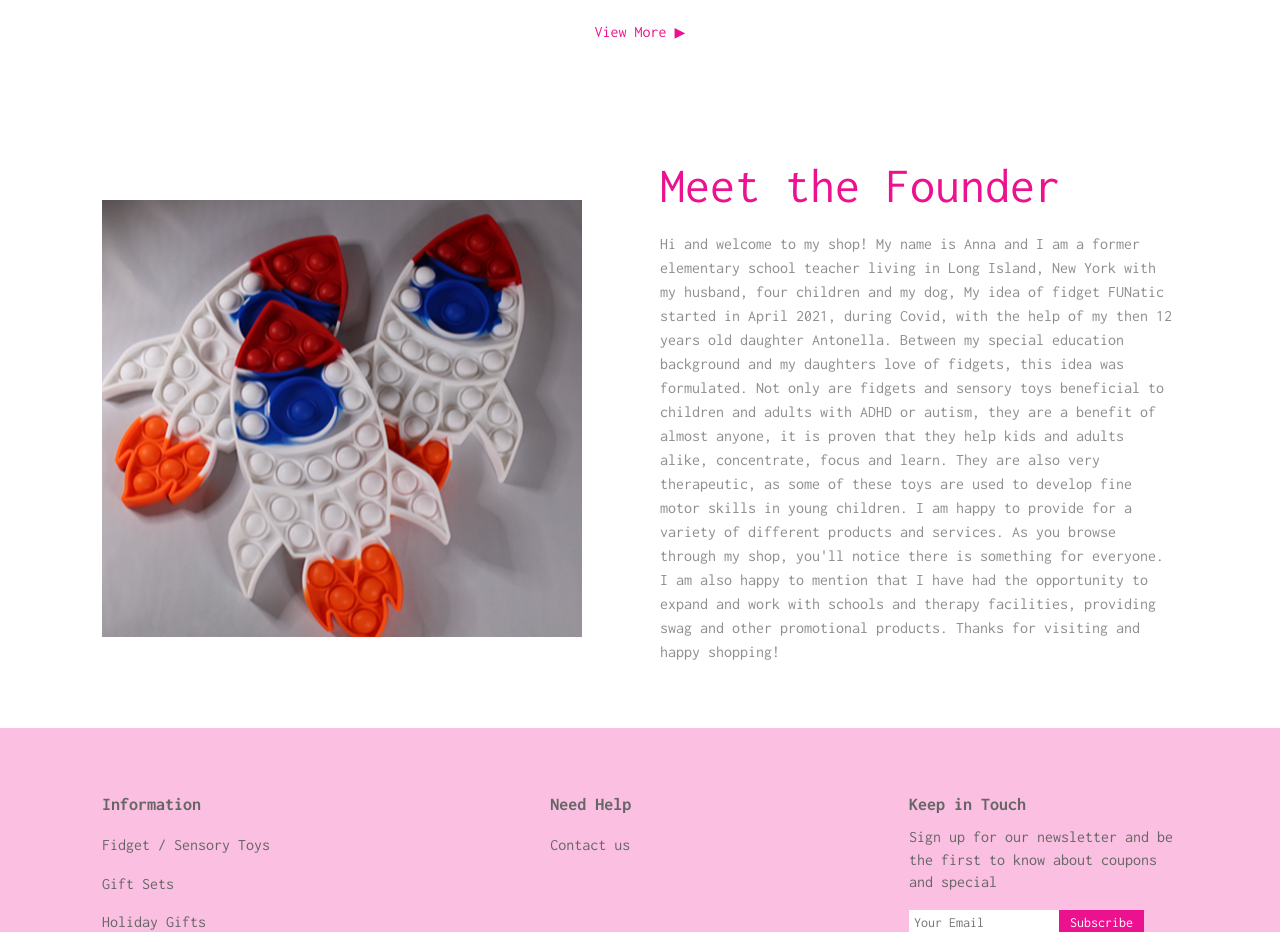
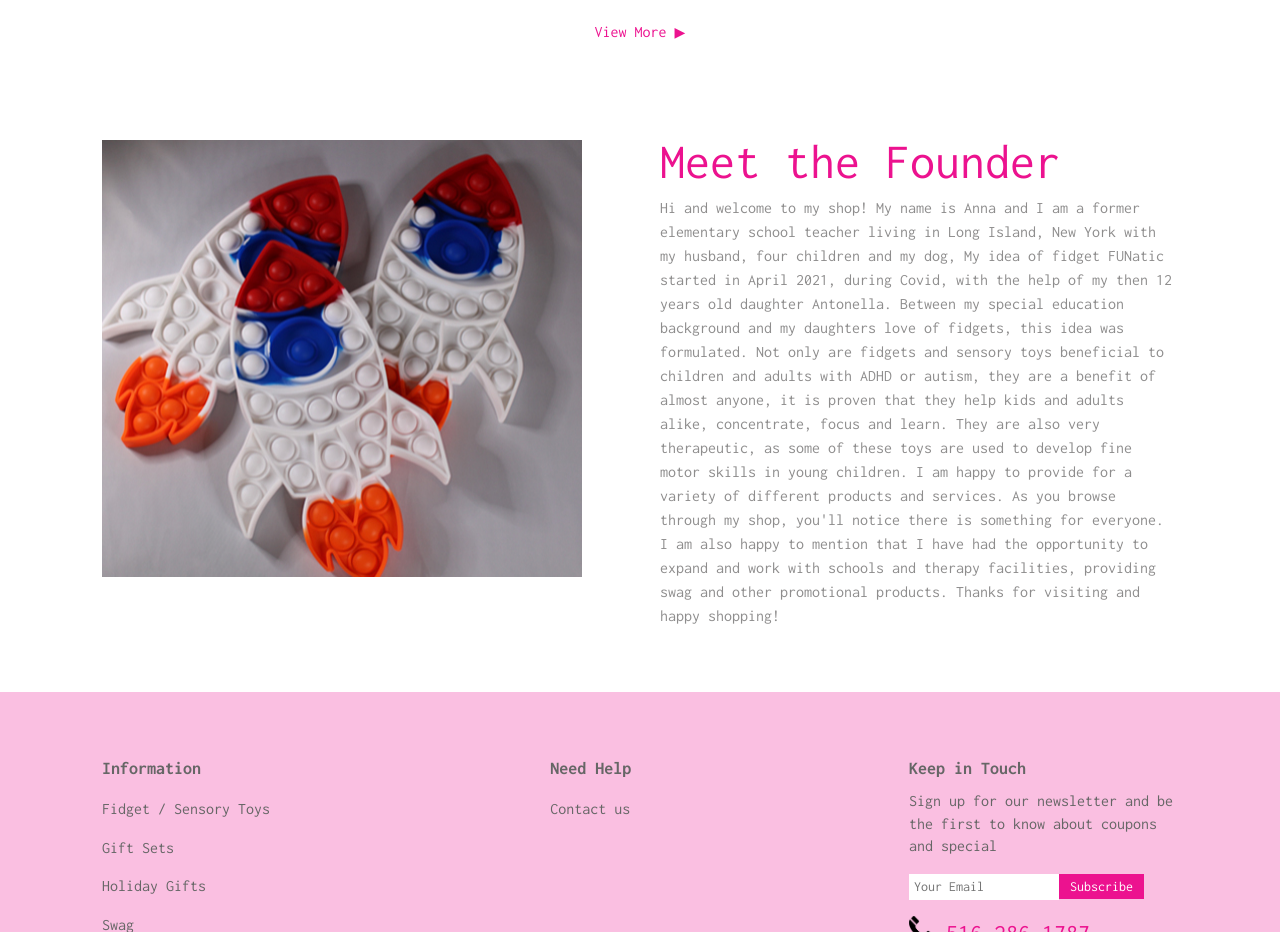
Before and after one commit to Mos-zaid/fidget-funatics, a plain HTML site: page index.html in a window 1280 px wide. Shown: the part 961-1893 px from the top of the page. Drawn offline with Linux system fonts and the light colour scheme.

Commit message:
Meet the founder Changes

```diff
--- a/index.html
+++ b/index.html
@@ -161,17 +161,17 @@
         </section>
 
         <!-- Meet the Founder -->
-        <section class="meet-the-founder mt-0 mt-lg-5 mb-lg-5 mb-0">
+        <section class="meet-the-founder mt-0 mt-lg-4 mb-lg-5 mb-0">
             <div class="container max-width-1100">
-                <div class="row flex-column-reverse flex-lg-row gap-1 justify-content-lg-center align-items-lg-center">
+                <div class="row flex-column-reverse flex-lg-row gap-1 justify-content-lg-center">
                     <!-- 1st col -->
-                    <div class="col mb-5 mb-lg-0 reveal-right">
+                    <div class="col mb-5 mb-lg-0 reveal-right pt-lg-2">
                         <img src="./images/mission_statment.jpg" class="meet-the-founder__image width-100 d-block mx-auto mx-lg-0" alt="Fidget Toys">
                     </div>
                     <!-- 2nd Col -->
                     <div class="col mx-auto mx-lg-0 reveal-left">
                         <h2 class="text-dark-pink fw-400 fs-40 fs-lg-50 text-center text-lg-left my-lg-0">Meet the Founder</h2>
-                        <p class="text-light-gray fw-400 fs-16 line-height-3 width-sm-90 mx-auto mx-lg-0">
+                        <p class="text-light-gray fw-400 fs-16 line-height-3 width-sm-90 mx-auto mx-lg-0 mt-lg-1">
                             Hi and welcome to my shop! My name is Anna and I am a former elementary school teacher living in Long Island, New York with my husband, four children and my dog, My idea of fidget FUNatic started in April 2021, during Covid, with the help of my then 12 years old daughter Antonella. Between my special education background and my daughters love of fidgets, this idea was formulated. Not only are fidgets and sensory toys beneficial to children and adults with ADHD or autism, they are a benefit of almost anyone, it is proven that they help kids and adults alike, concentrate, focus and learn. They are also very therapeutic, as some of these toys are used to develop fine motor skills in young children. I am happy to provide for a variety of different products and services. As you browse through my shop, you'll notice there is something for everyone. I am also happy to mention that I have had the opportunity to expand and work with schools and therapy facilities, providing swag and other promotional products. Thanks for visiting and happy shopping!
                         </p>
                     </div>
```
